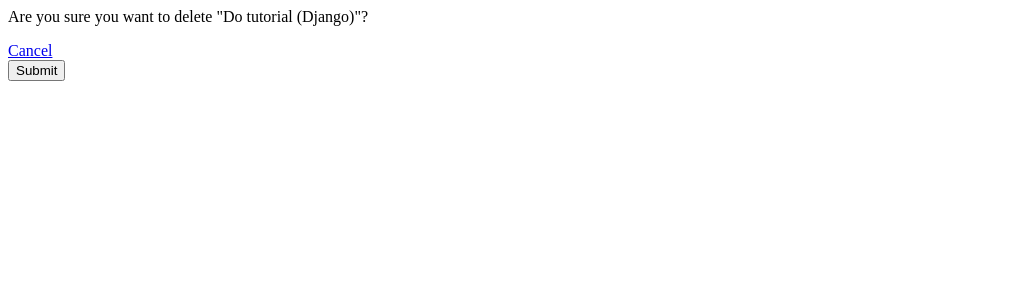
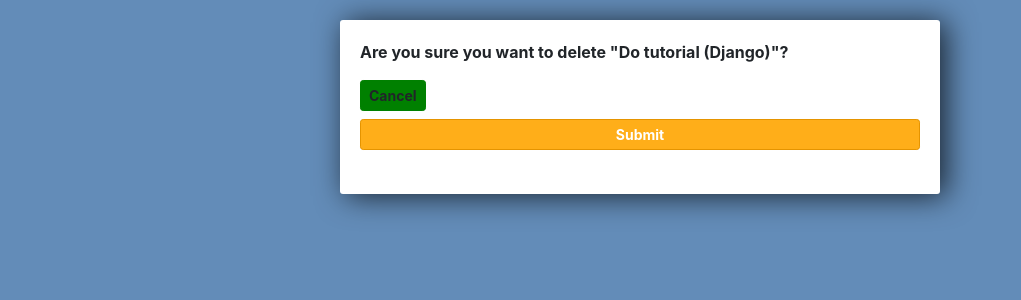
Before and after one commit to fazal-innobit/To-Do-App, a Django app: page /delete/2/ in a window 1280 px wide. Shown: the top 300 px of the page, without its empty margins (0-1021 px from the left). Run offline with Django 4.2, Linux system fonts and the light colour scheme; data comes from the database, SQL or seed files in the repository; both versions use the stored data as it was after the commit; some libraries are stand-ins or nearby versions.

Commit message:
Designd the other templater

```diff
--- a/todo/tasks/templates/tasks/delete.html
+++ b/todo/tasks/templates/tasks/delete.html
@@ -1,8 +1,54 @@
-<p>Are you sure you want to delete "{{item}}"?</p>
+<link rel="stylesheet" href="https://stackpath.bootstrapcdn.com/bootstrap/4.3.1/css/bootstrap.min.css" integrity="sha384-ggOyR0iXCbMQv3Xipma34MD+dH/1fQ784/j6cY/iJTQUOhcWr7x9JvoRxT2MZw1T" crossorigin="anonymous">
 
-<a href="{% url 'list' %}" >Cancel</a>
+<style>
 
-<form method="POST" action="">
-	{% csrf_token %}
-	<input type="submit" name="Confirm">
-</form>
+	body{
+		background-color: #638cB8;
+	}
+
+	input{
+		width: 100%;
+		padding: 12px 20px;
+		margin: 8px 0;
+		box-sizing: border-box;
+	}
+	input::placeholder{
+		color: #d3d3d3;
+	}
+	.submit{
+		background-color: #6ba36b;
+	}
+
+	.center-column{
+		width:600px;
+		margin: 20px auto;
+		padding:20px;
+		background-color: #fff;
+		border-radius: 3px;
+		box-shadow: 6px 2px 30px 0px rgba(0,0,0,0.75);
+	}
+	.btn-danger{
+		background-color: #ffae19;
+		border-color: #e59400;
+		font-weight: bold;
+	}
+	.btn-green
+	{
+		background-color: green;
+		border-color: green;
+		font-weight: bold;
+	}
+
+</style>
+
+<div class="center-column">
+
+	<p><strong>Are you sure you want to delete "{{item}}"?</strong></p>
+
+	<a class="btn btn-sm btn-green" href="{% url 'list' %}" >Cancel</a>
+
+	<form method="POST" action="">
+		{% csrf_token %}
+		<input class="btn btn-sm btn-danger"type="submit" name="Confirm">
+	</form>
+</div>
```
Also changed, not shown: todo/tasks/templates/tasks/update_task.html (+44 -6 lines), todo/db.sqlite3, todo/tasks/templates/tasks/list.html (line endings or trailing spaces), todo/tasks/views.py (line endings or trailing spaces).
